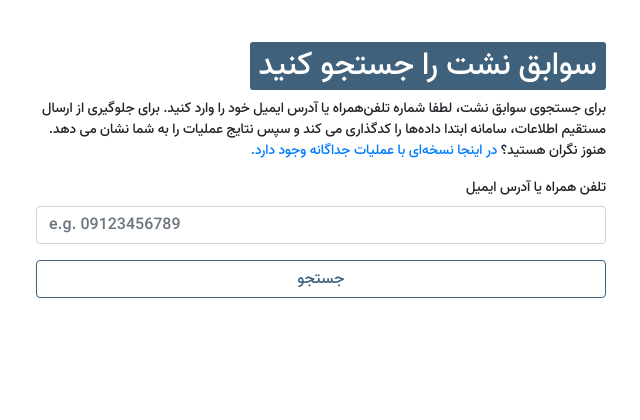
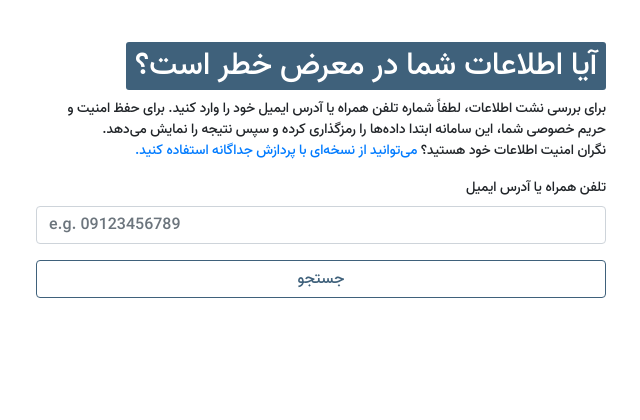
Before and after one commit to Leakfarsi/Leakfa.com, a PHP site: page /search in a window 1280 px wide. Shown: the part 240-660 px from the top of the page, without its empty margins (319-959 px from the left). Run offline with PHP 8.4, Linux system fonts and the light colour scheme; some libraries are stand-ins or nearby versions.

Commit message:
Update search.php
Replaced reCAPTCHA with Turnstile
Minor improvements in the text

```diff
--- a/search.php
+++ b/search.php
@@ -1,4 +1,4 @@
-<?php $title = 'جستجوی نشت';
+    <?php $title = 'جستجوی نشت';
         require 'src/header.php';
     ?>
 
@@ -9,8 +9,8 @@
     </header>
 
     <div class="padded container">
-        <h1 class="breach-title">سوابق نشت را جستجو کنید</h1>
-        <p>برای جستجوی سوابق نشت، لطفا شماره تلفن‌همراه یا آدرس ایمیل خود را وارد کنید. برای جلوگیری از ارسال مستقیم اطلاعات، سامانه ابتدا داده‌ها را کدگذاری می کند و سپس نتایج عملیات را به شما نشان می دهد. <br/>هنوز نگران هستید؟ <a href="hash">در اینجا نسخه‌ای با عملیات جداگانه وجود دارد.</a></p>
+        <h1 class="breach-title">آیا اطلاعات شما در معرض خطر است؟</h1>
+        <p>برای بررسی نشت اطلاعات، لطفاً شماره تلفن همراه یا آدرس ایمیل خود را وارد کنید. برای حفظ امنیت و حریم خصوصی شما، این سامانه ابتدا داده‌ها را رمزگذاری کرده و سپس نتیجه را نمایش می‌دهد. <br/>نگران امنیت اطلاعات خود هستید؟ <a href="hash">می‌توانید از نسخه‌ای با پردازش جداگانه استفاده کنید.</a></p>
         <form id="search_form">
             <div class="form-group">
                 <label for="phone">تلفن همراه یا آدرس ایمیل</label>
@@ -31,8 +31,7 @@
         </form>
             <div id="searchResults"></div>
     </div>
-    <script src="https://www.google.com/recaptcha/api.js?render=<?=RECAPTCHA_SITE_KEY?>"></script>
-    <script>const RECAPTCHA_SITE_KEY='<?= RECAPTCHA_SITE_KEY?>'</script>
+    <script>const TURNSTILE_SITE_KEY='<?= TURNSTILE_SITE_KEY?>'</script>
     <script src="/js/main.js"></script>
 
     <script>
@@ -44,4 +43,4 @@
         });
     </script>
 
-    <?php require 'src/footer.php'; ?>
+<?php require 'src/footer.php'; ?>
```
